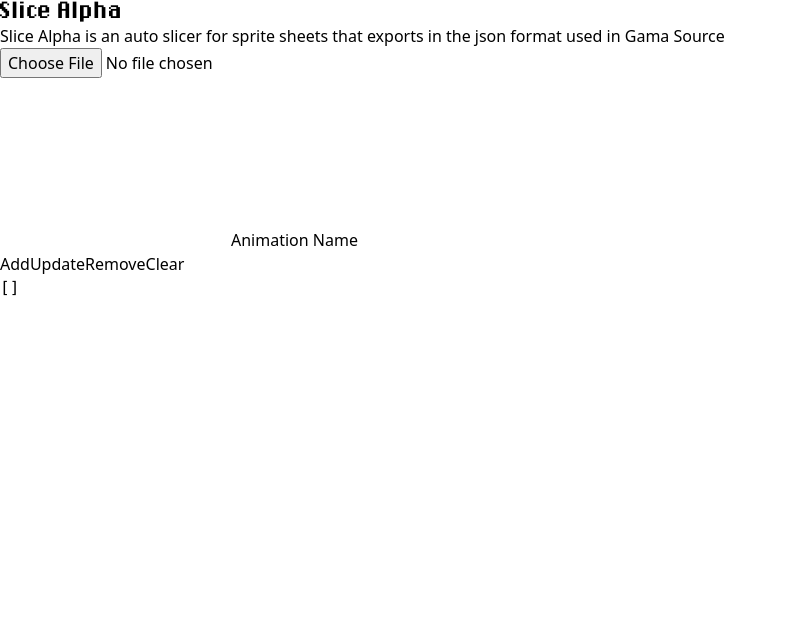
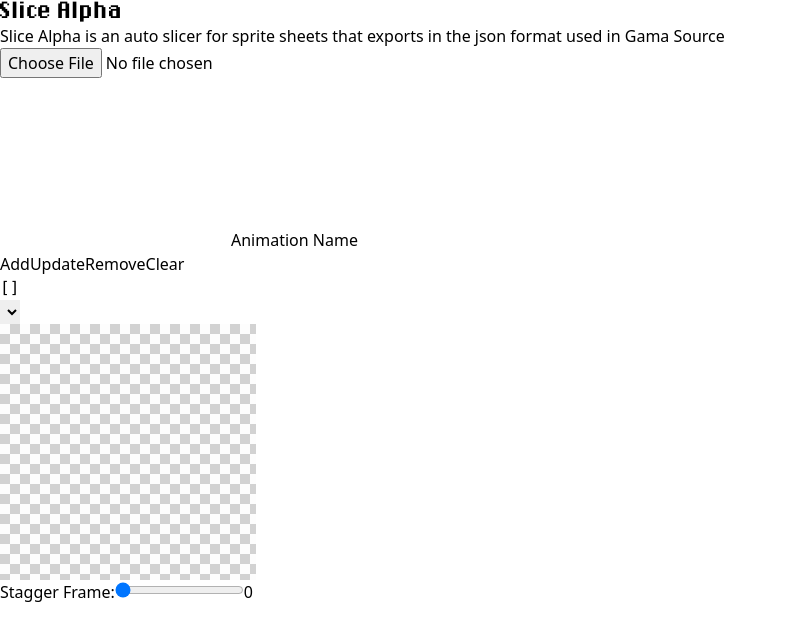
Before and after one commit to WilkerSebastian/Slice-Alpha, a React (Vite) app: page / in a window 1280 px wide. Shown: the top 640 px of the page, without its empty margins (0-787 px from the left). Built offline with nearby package versions, Linux system fonts and the light colour scheme.

Commit message:
add: controls spritesheet

```diff
--- a/src/App.tsx
+++ b/src/App.tsx
@@ -1,10 +1,10 @@
-// src/App.tsx
 import React, { useState } from 'react';
 import { LoadImage } from './components/LoadImage';
 import { SpriteRender } from './components/SpriteRender';
 import { JsonAnimation } from './components/JsonAnimation';
 import { AnimationData } from './core/AnimationData';
 import { Sprite } from './core/Sprite';
+import { AnimationRendering } from './components/AnimationRendering';
 
 export const App: React.FC = () => {
 
@@ -23,8 +23,9 @@
                 <LoadImage handleImage={setImage} handleImageName={setImageName} />
                 <SpriteRender image={image} handleSprites={setSprites}/>
             </div>
-            <section>
+            <section className='flex justify-evenly items-center w-full min-h-96'>
                 <JsonAnimation handleAnimation={setAnimationData} animationData={animationData}  file={imageName} sprites={sprites} />
+                <AnimationRendering animation={animationData}/>
             </section>
         </main>
     );
--- /dev/null
+++ b/src/components/AnimationRendering.tsx
@@ -0,0 +1,149 @@
+import { useEffect, useState } from "react";
+import { AnimationData } from "../core/AnimationData";
+
+export const AnimationRendering = (props: { animation: AnimationData }) => {
+
+    const [animation, setAnimation] = useState<AnimationData>(props.animation);
+    const [animationNames, setAnimationNames] = useState<string[]>([]);
+    const [staggerFrame, setStaggerFrame] = useState<number>(animation.getStaggerFrame());
+
+    useEffect(() => {
+        setAnimation(props.animation);
+    }, [props.animation]);
+
+    useEffect(() => {
+
+        const names = animation.getAnimationsName();
+
+        if (names.length !== animationNames.length) {
+
+            setAnimationNames(names);
+
+            if (!animation.getCurrentAnimation() && names.length > 0) {
+                animation.setAnimation(names[0]);
+                setAnimation(animation);
+                setStaggerFrame(animation.getStaggerFrame());
+            }
+
+        }
+
+    }, [animation, animationNames]);
+
+    useEffect(() => {
+
+        const canvas = document.getElementById("animationCanvas") as HTMLCanvasElement;
+        const ctx = canvas.getContext("2d");
+        const maxSize = 256;
+        const minSize = 256;
+        const renderTransform = {
+            x: 0,
+            y: 0,
+            width: 0,
+            height: 0
+        }
+
+        let id:number;
+        let scale:number;
+
+        if (ctx) {
+
+            const size = animation.getSizeAnimation();
+
+            if (size) {
+
+                canvas.width = maxSize;
+                canvas.height = maxSize;
+
+                scale = Math.min(
+                    canvas.width / size.width,
+                    canvas.height / size.height,
+                    maxSize / Math.max(size.width, size.height)
+                );
+
+                scale = Math.max(scale, minSize / Math.min(size.width, size.height));
+
+                renderTransform.width = size.width * scale;
+                renderTransform.height = size.height * scale;
+
+                if (renderTransform.height > canvas.height)
+                    scale = canvas.height / size.height;
+
+                renderTransform.width = size.width * scale;
+                renderTransform.height = size.height * scale;
+
+                renderTransform.x = (canvas.width - renderTransform.width) / 2;
+                renderTransform.y = (canvas.height - renderTransform.height) / 2;
+
+            }
+
+        }
+
+        const renderFrame = () => {
+
+            if (canvas && ctx) {
+
+                ctx.imageSmoothingEnabled = false;
+                ctx.clearRect(0, 0, canvas.width, canvas.height);
+
+                let k = 0, l = 0;
+                for (let i = 0; i < canvas.width; i += 10) {
+                    for (let j = 0; j < canvas.height; j += 10) {
+                        ctx.fillStyle = (k + l) % 2 ? "#D2D2D2" : "#FDFDFD";
+                        ctx.fillRect(i, j, 10, 10);
+                        k++;
+                    }
+                    l++;
+                }
+
+                const { x, y, width, height } = renderTransform;
+
+                console.log(x, y, width, height);
+
+
+                animation.render(ctx, x, y, width, height);
+            }
+
+            id = requestAnimationFrame(renderFrame);
+        };
+
+        id = requestAnimationFrame(renderFrame);
+
+        return () => cancelAnimationFrame(id);
+
+    }, [animation]);
+
+    const handleAnimation: React.ChangeEventHandler<HTMLSelectElement> = (e) => {
+        const animationName = e.currentTarget.value;
+        animation.setAnimation(animationName);
+        setAnimation(animation);
+    };
+
+    const handleStaggerFrameChange: React.ChangeEventHandler<HTMLInputElement> = (e) => {
+        const newStaggerFrame = parseInt(e.currentTarget.value, 10);
+        setStaggerFrame(newStaggerFrame);
+        animation.setStaggerFrame(newStaggerFrame);
+    };
+
+    return (
+        <article>
+            <select onChange={handleAnimation}>
+                {animationNames.map(name => (
+                    <option key={name} value={name}>{name}</option>
+                ))}
+            </select>
+            <canvas id="animationCanvas" width={256} height={256}></canvas>
+            <div className="flex items-center space-x-2 mt-4">
+                <label className="text-white">Stagger Frame:</label>
+                <input
+                    type="range"
+                    min="1"
+                    max="30"
+                    value={staggerFrame}
+                    onChange={handleStaggerFrameChange}
+                    className="w-full h-2 bg-gray-300 rounded-lg appearance-none cursor-pointer"
+                />
+                <span className="text-white">{staggerFrame}</span>
+            </div>
+        </article>
+    );
+};
--- a/src/components/JsonAnimation.tsx
+++ b/src/components/JsonAnimation.tsx
@@ -9,9 +9,7 @@
 
     const handleJsonAniamtionData = (anim: AnimationData) => {
 
-        props.handleAnimation(anim);
-
-        console.log(anim, anim.formatJson());
+      props.handleAnimation(anim);;
 
       setJson(anim.formatJson())
 
@@ -20,7 +18,6 @@
     return (<>
         <article className="my-4">
           <AnimationForm handleAnimation={handleJsonAniamtionData} animationData={props.animationData} file={props.file} sprites={props.sprites} />
-        </article>
           <div className="bg-gray-700 text-white p-4 rounded-md overflow-auto max-w-full max-h-96 min-w-96">
             <pre className="whitespace-pre-wrap">
               <code className="text-sm font-mono">
@@ -28,6 +25,7 @@
               </code>
             </pre>
           </div>
+        </article>
     </>);
 
 }
--- a/src/core/AnimationData.ts
+++ b/src/core/AnimationData.ts
@@ -36,10 +36,17 @@
     }
 
     private calculateStaggerFrame(totalFrames: number): number {
-        return Math.max(1, Math.floor(totalFrames / 10));
+
+        const baseStagger = 2;
+        const exponent = 0.6;
+        const scalingFactor = 1.2;
+
+        return Math.max(1, Math.floor(baseStagger + Math.pow(totalFrames, exponent) * scalingFactor));
+
     }
 
-    public render(ctx: CanvasRenderingContext2D, x: number, y: number) {
+
+    public render(ctx: CanvasRenderingContext2D, x: number, y: number, width:number, height: number) {
 
         if (!this.animation || !this.image)
             return
@@ -47,11 +54,6 @@
         const index = Math.floor(this.frame / this.animation.stagger) % this.animation.slices.length;
 
         const slice = this.animation.slices[index];
-
-        let { width, height } = slice;
-
-        width = Math.min(Math.max(width, 64), 512);
-        height = Math.min(Math.max(height, 64), 512);
 
         ctx.drawImage(
             this.image,
@@ -65,9 +67,11 @@
             height
         );
 
+        this.frame++;
+
     }
 
-    public setAniamtion(name: string) {
+    public setAnimation(name: string) {
 
         const animation = this.animations.filter(animation => animation.name === name)[0];
 
@@ -138,8 +142,35 @@
         this.frame = frame;
     }
 
+    public setStaggerFrame(staggerFrame: number) {
+
+        if(this.animation)
+            this.animation.stagger = staggerFrame;
+
+    }
+
     public formatJson() {
         return JSON.stringify(this.animations, null, 2);
     }
 
+    public getAnimationsName() {
+        return this.animations.map(animation => animation.name);
+    }
+
+    public getSizeAnimation() {
+        return this.animation?.pixel
+    }
+
+    public getCurrentAnimation() {
+        return this.animation
+    }
+
+    public getStaggerFrame() {
+        return this.animation?.stagger ?? 0
+    }
+
+    public getAnimations() {
+        return this.animations
+    }
+
 }
```
Lines whose indentation alone changed are shown as unchanged.
